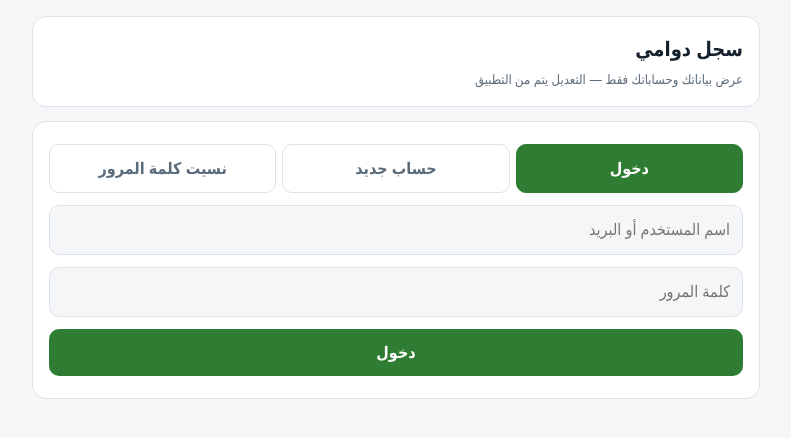
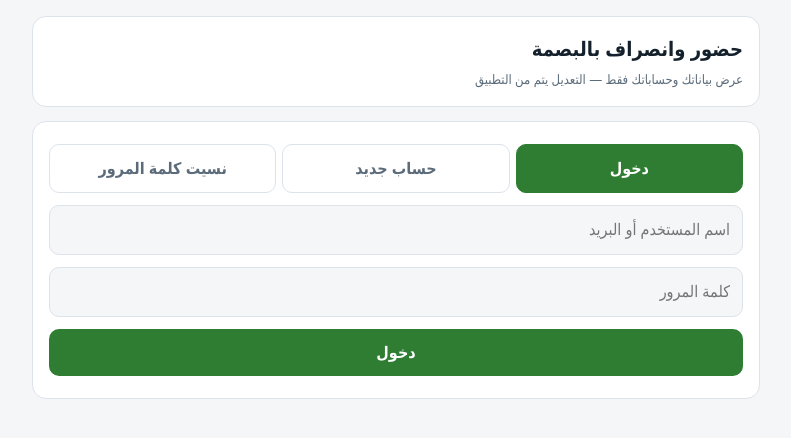
Before and after one commit to amrsabry09/amrsabry09.github.io, a plain HTML site: page index.html in a window 1280 px wide. Shown: the whole page, without its empty margins (244-1035 px from the left). Drawn offline with nearby package versions, Linux system fonts and the light colour scheme.

Commit message:
Add files via upload

```diff
--- a/index.html
+++ b/index.html
@@ -3,7 +3,7 @@
 <head>
 <meta charset="utf-8">
 <meta name="viewport" content="width=device-width, initial-scale=1">
-<title>سجل دوامي — العرض</title>
+<title>حضور وانصراف بالبصمة — العرض</title>
 <style>
 :root{--bg:#f4f6f8;--card:#fff;--text:#14202b;--sub:#5b6b7a;--line:#dde3ea;--accent:#2e7d32;--bad:#c62828}
 @media (prefers-color-scheme:dark){:root{--bg:#0f1418;--card:#18212a;--text:#e8eef3;--sub:#9fb0bf;--line:#273542;--accent:#66bb6a;--bad:#ef5350}}
@@ -24,7 +24,7 @@ button{background:var(--accent);color:#fff;border:0;font-weight:700;cursor:point
 </head>
 <body>
 <main>
-  <div class="card"><h1>سجل دوامي</h1><div class="sub">عرض بياناتك وحساباتك فقط — التعديل يتم من التطبيق</div></div>
+  <div class="card"><h1>حضور وانصراف بالبصمة</h1><div class="sub">عرض بياناتك وحساباتك فقط — التعديل يتم من التطبيق</div></div>
   <div id="msg"></div>
 
   <section id="auth" class="card hide">
```
